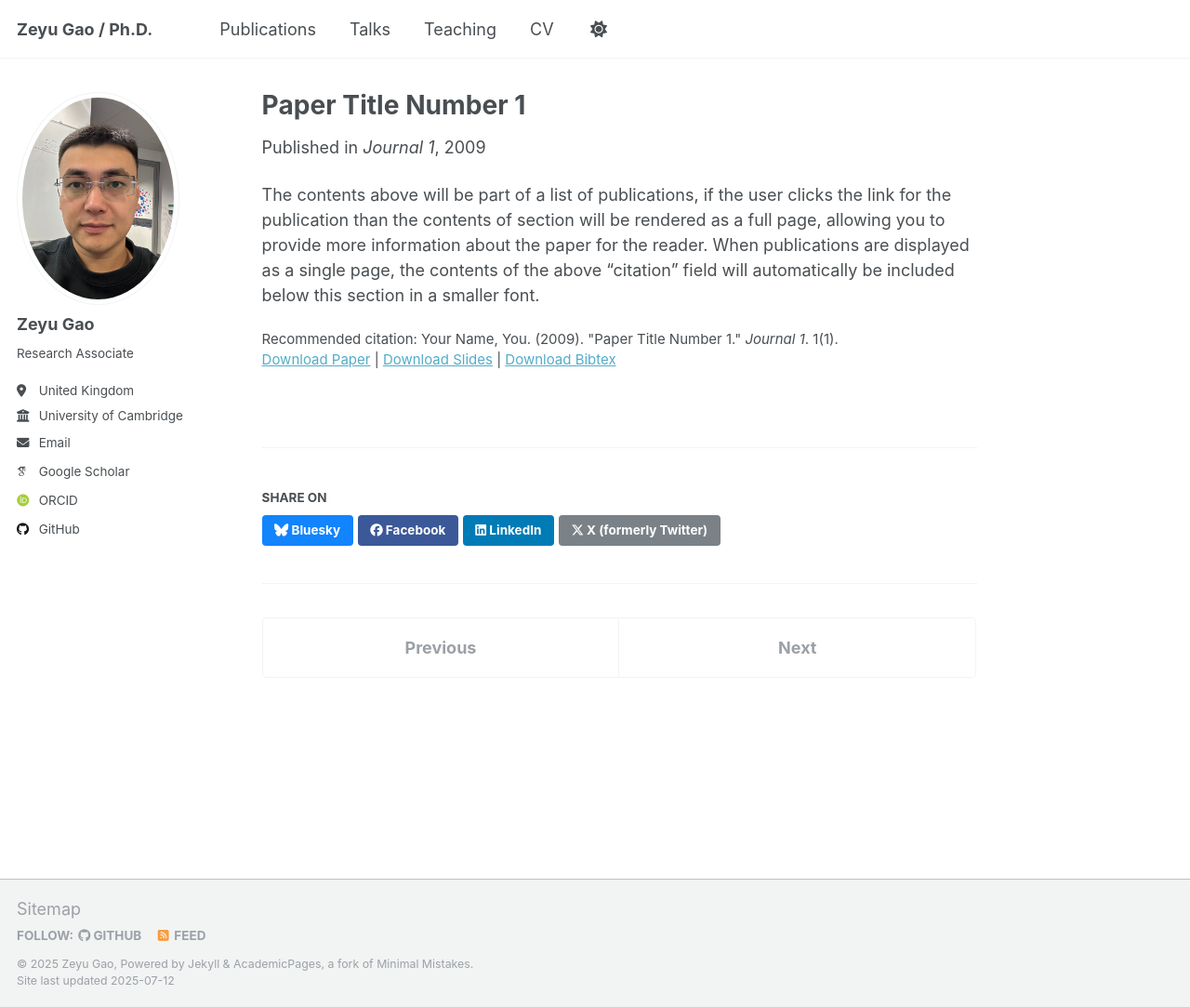
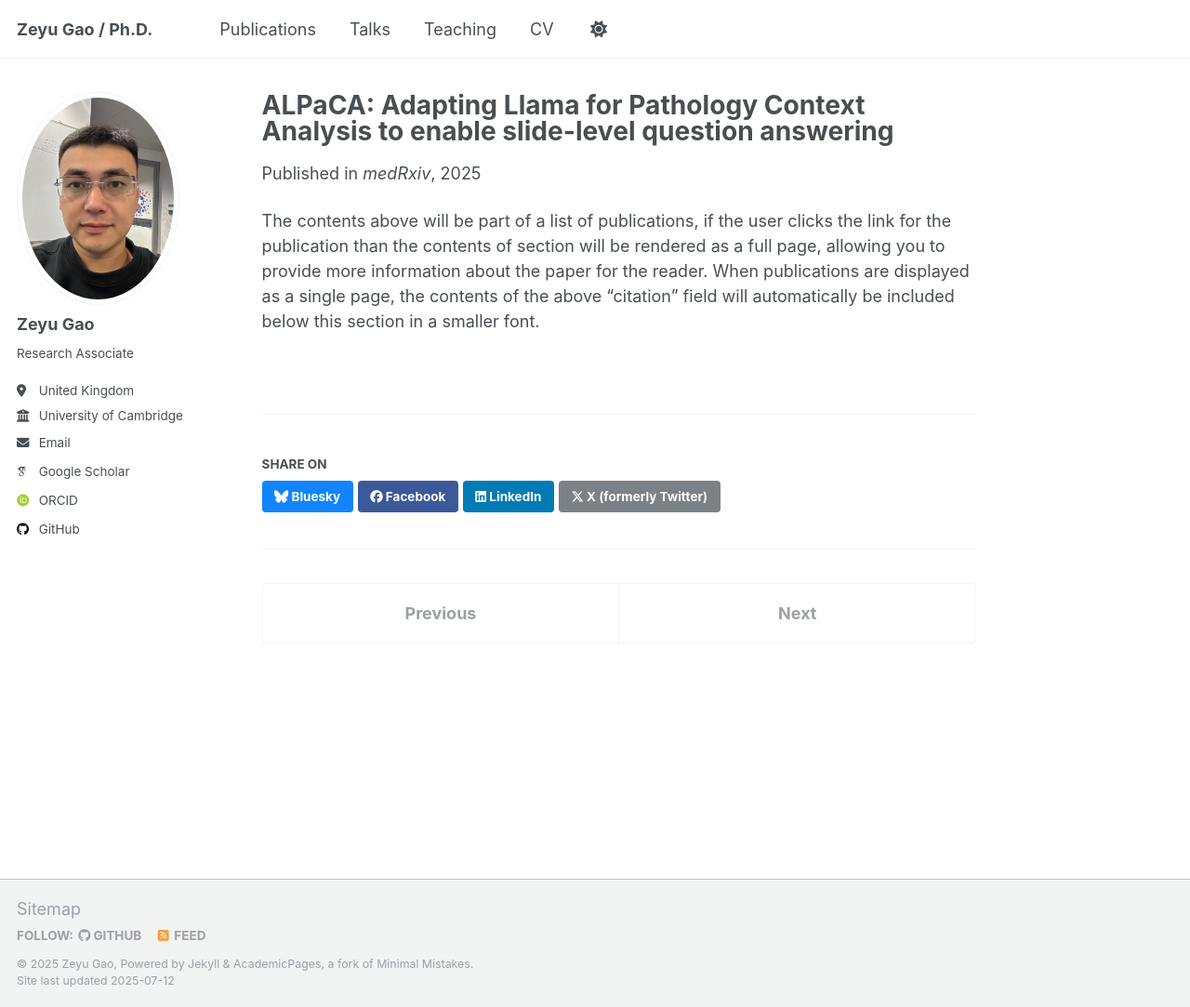
Before and after one commit to ZeyuGaoAi/ZeyuGaoAi.github.io, a Jekyll site: the page built from _publications/2009-10-01-paper-title-number-1.md, in a window 1280 px wide and 1083 px high. Shown: the whole window at 93% size. Built offline with Jekyll 4.4.1, drawn with Linux system fonts in a browser that asks for light colours; some web fonts are replaced; a script that is not in the unit is left out.

Commit message:
Update 2009-10-01-paper-title-number-1.md

```diff
--- a/_publications/2009-10-01-paper-title-number-1.md
+++ b/_publications/2009-10-01-paper-title-number-1.md
@@ -1,14 +1,9 @@
 ---
-title: "Paper Title Number 1"
+title: "ALPaCA: Adapting Llama for Pathology Context Analysis to enable slide-level question answering"
 collection: publications
 category: manuscripts
-permalink: /publication/2009-10-01-paper-title-number-1
-excerpt: 'This paper is about the number 1. The number 2 is left for future work.'
-date: 2009-10-01
-venue: 'Journal 1'
-slidesurl: 'http://academicpages.github.io/files/slides1.pdf'
-paperurl: 'http://academicpages.github.io/files/paper1.pdf'
-bibtexurl: 'http://academicpages.github.io/files/bibtex1.bib'
-citation: 'Your Name, You. (2009). &quot;Paper Title Number 1.&quot; <i>Journal 1</i>. 1(1).'
+date: 2025-04-22
+venue: 'medRxiv'
+paperurl: https://www.medrxiv.org/content/10.1101/2025.04.22.25326190v1
 ---
 The contents above will be part of a list of publications, if the user clicks the link for the publication than the contents of section will be rendered as a full page, allowing you to provide more information about the paper for the reader. When publications are displayed as a single page, the contents of the above "citation" field will automatically be included below this section in a smaller font.
```
